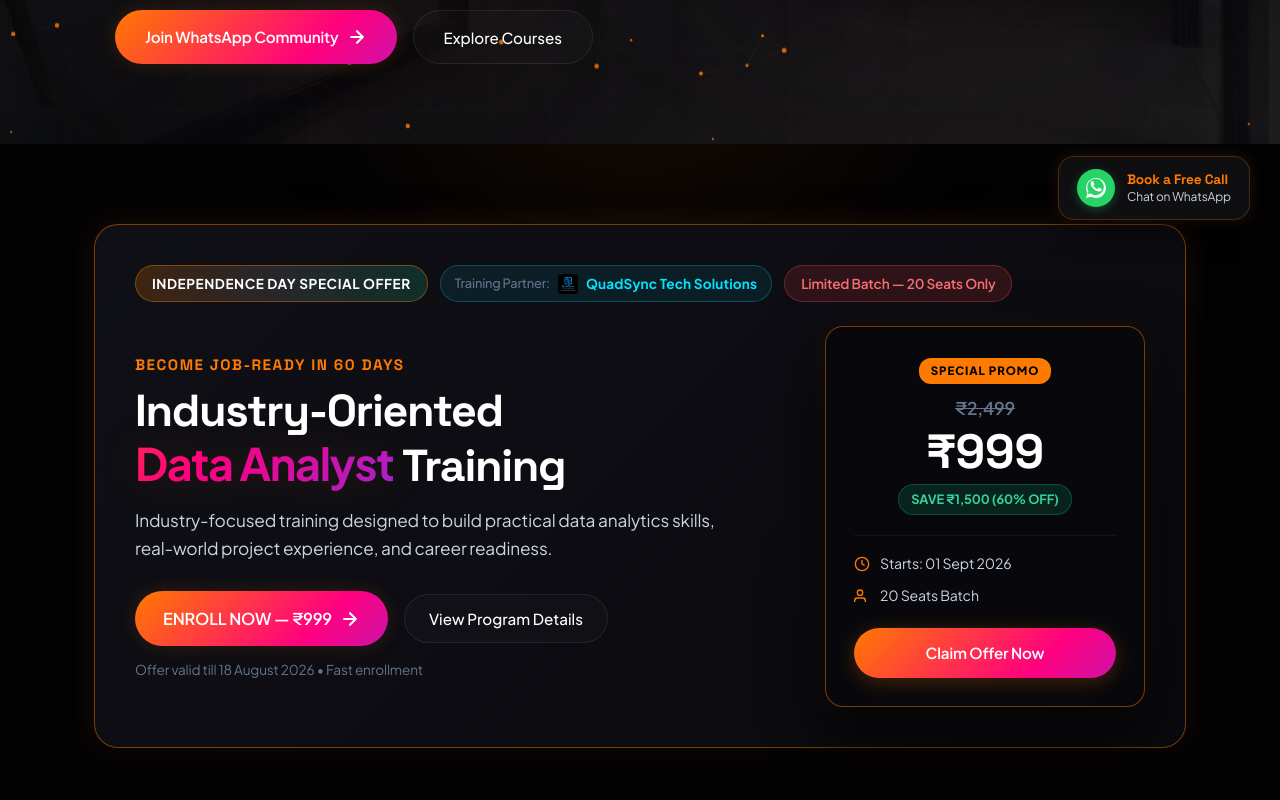
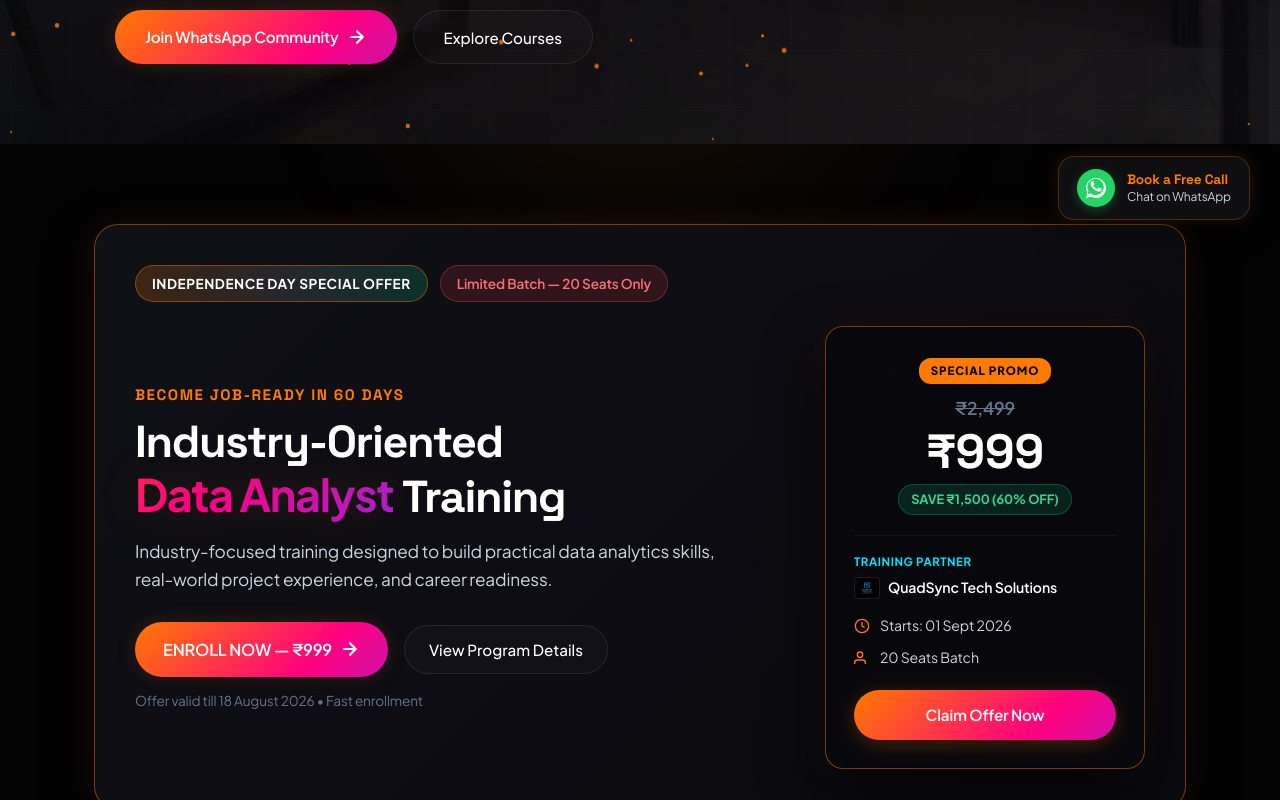
Before and after one commit to nextzentechnos-lang/nextzentechnoswebsite, a React (Vite) app: page / in a window 1280 px wide. Shown: the part 550-1350 px from the top of the page. Built offline with nearby package versions, Linux system fonts and the light colour scheme.

Commit message:
fix: align featured course tag and enlarge training partner logo

```diff
--- a/src/components/Courses.css
+++ b/src/components/Courses.css
@@ -219,16 +219,16 @@
 }
 
 .course-partner-logo {
-  max-height: 36px;
-  max-width: 100px;
+  max-height: 48px;
+  max-width: 120px;
   height: auto;
   width: auto;
   object-fit: contain;
-  border-radius: 6px;
-  background: rgba(0, 0, 0, 0.4);
-  padding: 4px 6px;
-  border: 1px solid rgba(255, 255, 255, 0.1);
-  box-shadow: 0 2px 8px rgba(0, 0, 0, 0.3);
+  border-radius: 8px;
+  background: rgba(0, 0, 0, 0.6);
+  padding: 6px 10px;
+  border: 1px solid rgba(0, 229, 255, 0.2);
+  box-shadow: 0 4px 12px rgba(0, 0, 0, 0.4);
   flex-shrink: 0;
 }
 
@@ -262,21 +262,26 @@
   border: 1px solid var(--accent-orange) !important;
   background: linear-gradient(145deg, rgba(20, 16, 12, 0.9) 0%, rgba(12, 12, 18, 0.95) 100%) !important;
   box-shadow: 0 15px 45px rgba(255, 122, 0, 0.15), 0 0 25px rgba(255, 122, 0, 0.08) !important;
+  overflow: visible;
+  padding-top: 32px !important;
 }
 
 .featured-banner-tag {
   position: absolute;
   top: -12px;
-  right: 20px;
+  left: 50%;
+  transform: translateX(-50%);
+  white-space: nowrap;
   background: linear-gradient(90deg, var(--accent-orange), #ff007f);
   color: #000;
   font-family: var(--font-title);
   font-size: 0.68rem;
   font-weight: 800;
   letter-spacing: 0.08em;
-  padding: 3px 12px;
+  padding: 4px 14px;
   border-radius: 12px;
   box-shadow: 0 4px 12px rgba(255, 122, 0, 0.4);
+  z-index: 2;
 }
 
 .course-card-actions {
--- a/src/components/DataAnalystPromo.css
+++ b/src/components/DataAnalystPromo.css
@@ -208,6 +208,44 @@
   text-align: left;
   border-top: 1px solid var(--border-card);
   padding-top: 16px;
+}
+
+.mini-partner-item {
+  display: flex;
+  flex-direction: column;
+  align-items: flex-start !important;
+  gap: 4px !important;
+  margin-bottom: 6px;
+}
+
+.mini-spec-label {
+  font-size: 0.72rem;
+  text-transform: uppercase;
+  letter-spacing: 0.05em;
+  color: var(--accent-blue);
+  font-weight: 700;
+}
+
+.mini-partner-brand {
+  display: flex;
+  align-items: center;
+  gap: 8px;
+}
+
+.mini-partner-logo {
+  height: 22px;
+  width: auto;
+  object-fit: contain;
+  border-radius: 4px;
+  background: rgba(0, 0, 0, 0.4);
+  padding: 2px 4px;
+  border: 1px solid rgba(255, 255, 255, 0.1);
+}
+
+.mini-partner-name {
+  font-size: 0.88rem;
+  color: var(--text-primary);
+  font-weight: 600;
 }
 
 .mini-spec-item {
--- a/src/components/DataAnalystPromo.jsx
+++ b/src/components/DataAnalystPromo.jsx
@@ -161,11 +161,6 @@ export default function DataAnalystPromo() {
             <span className="da-flag-badge">
               INDEPENDENCE DAY SPECIAL OFFER
             </span>
-            <div className="da-partner-hero-badge">
-              <span className="da-partner-hero-label">Training Partner:</span>
-              <img src="/quadsync_logo.jpeg" alt="QuadSync Tech Solutions Logo" className="da-partner-hero-logo" />
-              <span className="da-partner-hero-name">QuadSync Tech Solutions</span>
-            </div>
             <span className="da-seats-badge">
               Limited Batch — 20 Seats Only
             </span>
@@ -209,6 +204,13 @@ export default function DataAnalystPromo() {
               <div className="da-save-badge">SAVE ₹1,500 (60% OFF)</div>
 
               <div className="da-mini-specs">
+                <div className="mini-spec-item mini-partner-item">
+                  <span className="mini-spec-label">Training Partner</span>
+                  <div className="mini-partner-brand">
+                    <img src="/quadsync_logo.jpeg" alt="QuadSync Logo" className="mini-partner-logo" />
+                    <span className="mini-partner-name">QuadSync Tech Solutions</span>
+                  </div>
+                </div>
                 <div className="mini-spec-item">
                   <svg width="16" height="16" viewBox="0 0 24 24" fill="none" stroke="currentColor" strokeWidth="2"><circle cx="12" cy="12" r="10"/><polyline points="12 6 12 12 16 14"/></svg>
                   <span>Starts: 01 Sept 2026</span>
```
